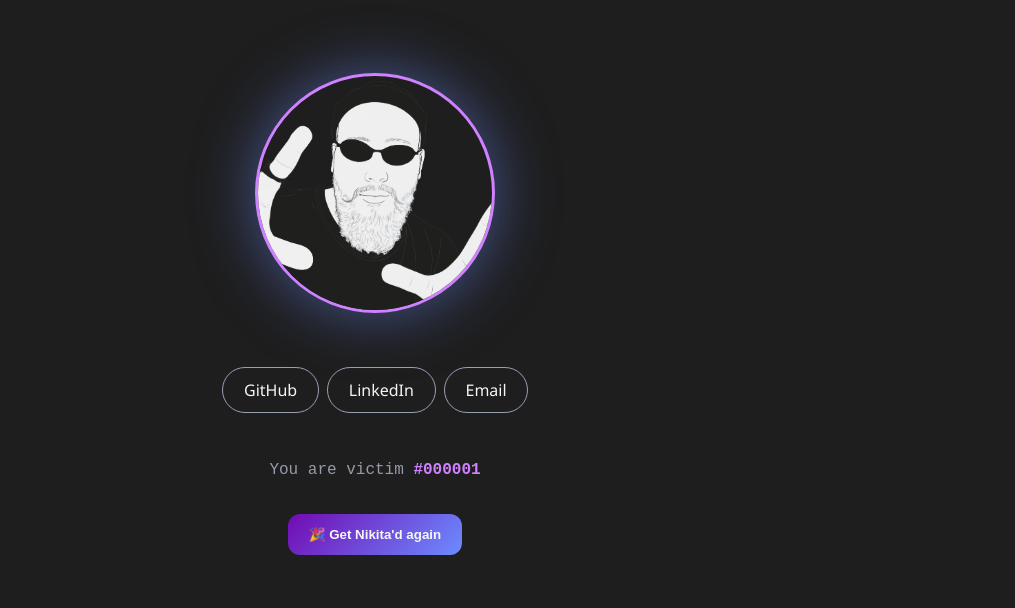
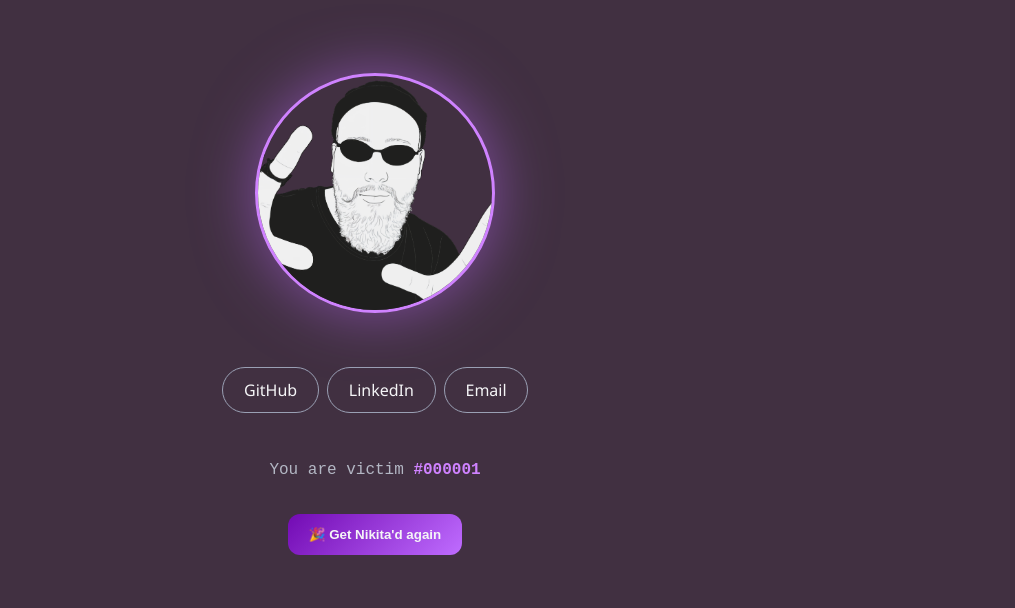
Before and after one commit to litovn/litovn.github.io, a plain HTML site: page index.html in a window 1280 px wide. Shown: the part 192-800 px from the top of the page, without its empty margins (265-1280 px from the left). Drawn offline with Linux system fonts and the light colour scheme; no server answers.

Commit message:
style change

```diff
--- a/styles.css
+++ b/styles.css
@@ -2,9 +2,9 @@
   --bg: #0d0d12;
   --bg2: #1e1e1e;
   --text: #f5f5f7;
-  --muted: #969aa9;
+  --muted: #b3b7c4;
   --accent: #cf82ff;
-  --accent2: #6c8cff;
+  --accent2: #bf6cff;
   --accent3: #720ab3;
   --pill-border: #9aa0b4;
   --warn: #ffd166;
@@ -27,7 +27,7 @@ body {
 }
 
 body {
-  background: #1e1e1e;
+  background: #413041;
   color: var(--text);
   font-family: "Segoe UI", system-ui, -apple-system, BlinkMacSystemFont, sans-serif;
   overflow-x: hidden;
@@ -103,7 +103,7 @@ body {
   object-fit: cover;
   border-radius: 50%;
   border: 3px solid var(--accent);
-  box-shadow: 0 0 60px rgba(108, 140, 255, 0.5);
+  box-shadow: 0 0 60px rgba(194, 108, 255, 0.5);
   animation: float 5s ease-in-out infinite;
 }
 
@@ -178,7 +178,7 @@ body {
 
 .btn:hover {
   transform: translateY(-2px);
-  box-shadow: 0 0 24px rgba(207, 130, 255, 0.5);
+  box-shadow: 0 0 24px rgba(178, 134, 205, 0.5);
 }
 
 @media (max-width: 600px) {
```
